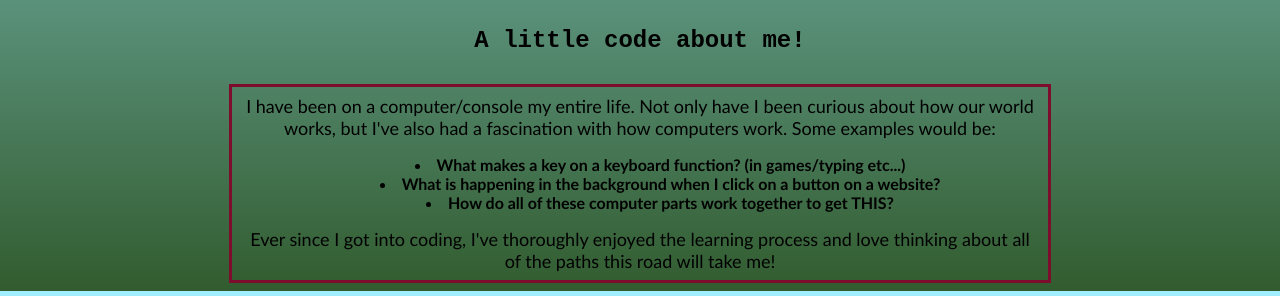
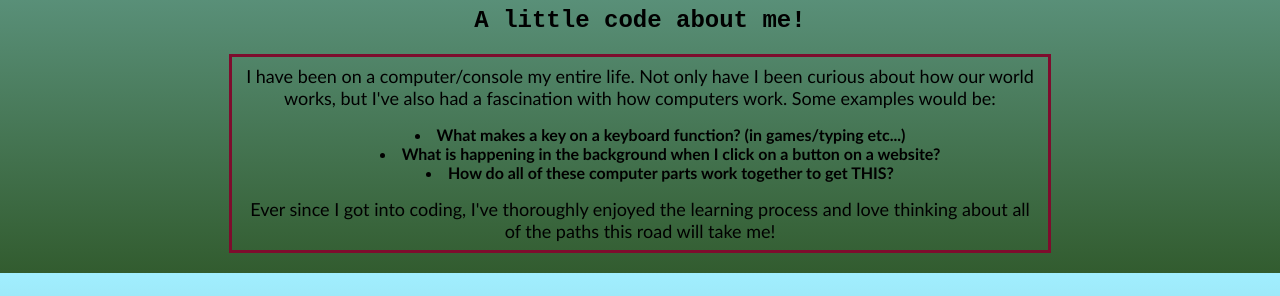
Before and after one commit to Sweens0124/my_amazing_website, a plain HTML site: page index.html in a window 1280 px wide. Shown: the part 504-800 px from the top of the page. Drawn offline with Linux system fonts and the light colour scheme.

Commit message:
few changes to css/html

```diff
--- a/style.css
+++ b/style.css
@@ -21,10 +21,12 @@ h1 {
 
 h2 {
   font-family: 'Courier New', Courier, monospace;
-  margin: 30px;
+  margin: 10px;
 }
 
 div {
+  margin-top: 20px;
+  margin-bottom: 20px;
   margin-left: auto;
   margin-right: auto;
   width: 800px;
```
Also changed, not shown: script.js (line endings or trailing spaces), style.scss (deleted).
